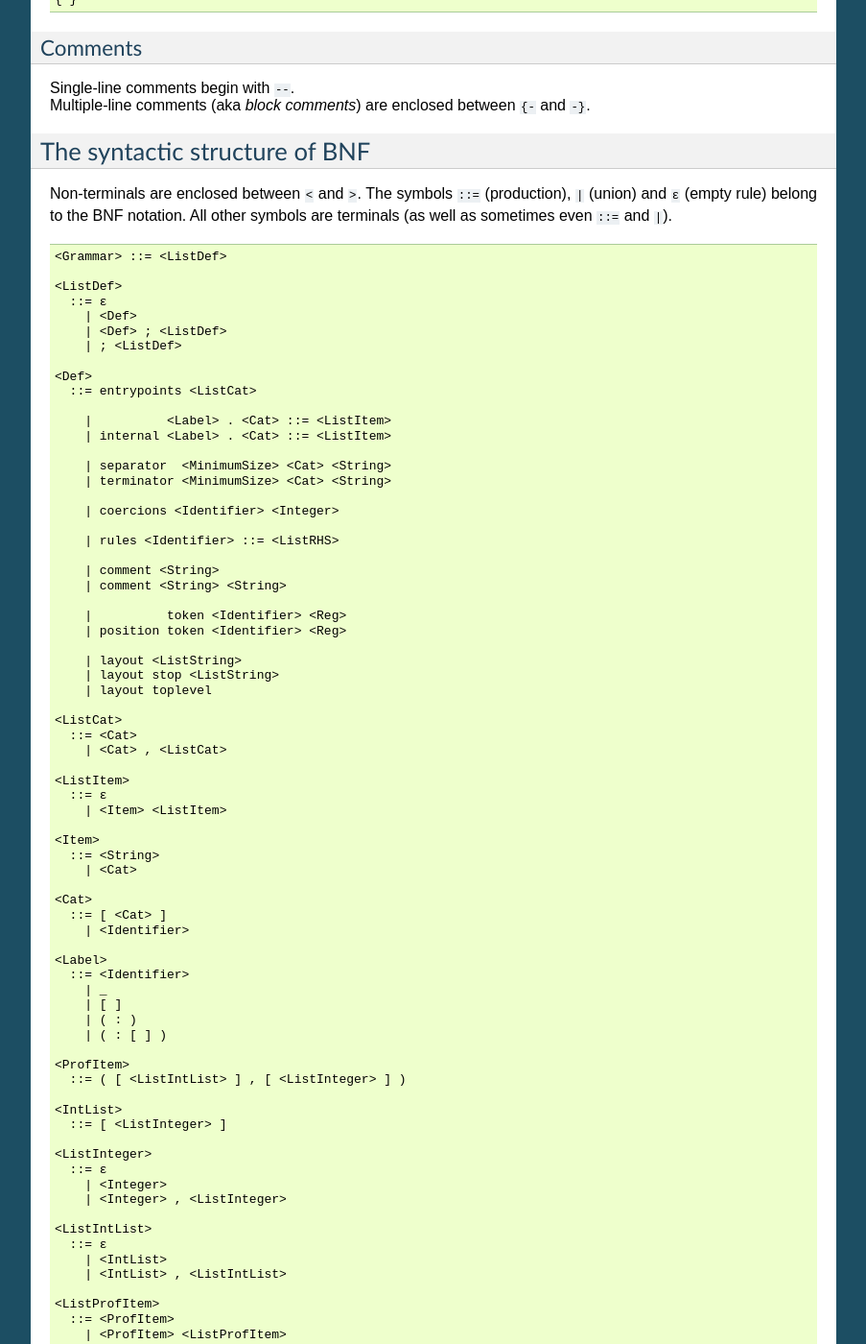
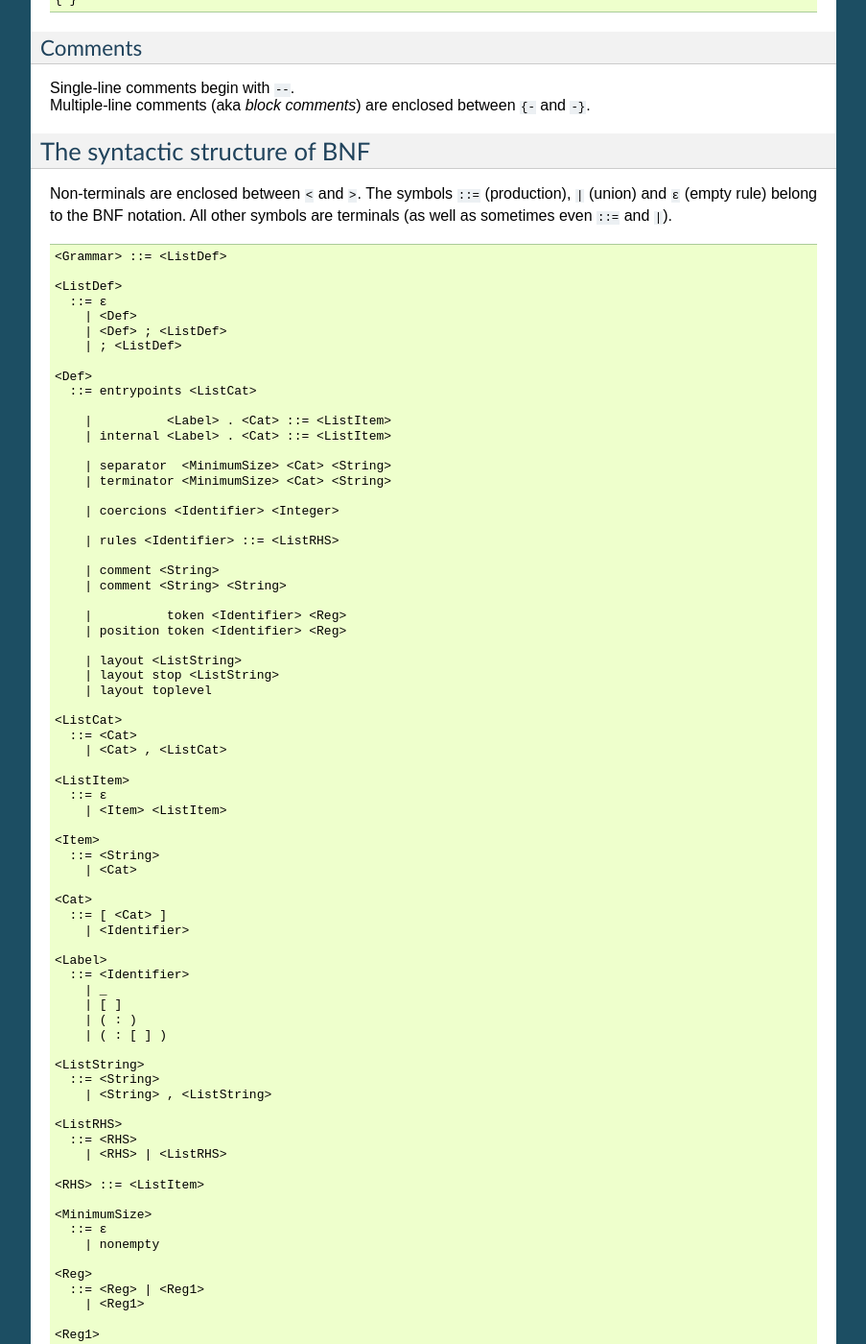
Before and after one commit to BNFC/bnfc, a Sphinx documentation site: the page built from docs/lbnf.rst, in a window 1280 px wide and 1400 px high, scrolled down 14032 px. Shown: the whole window at 96% size, without its empty margins (198-1101 px from the left). Built offline with Sphinx 7.4.7, drawn with Linux system fonts in a browser that asks for light colours; formulas are drawn with MathJax 3; some of the changed text lies outside the part shown.

Commit message:
[ #265 purge Profile ] remove now unused (List)IntList from LBNF grammar
Integer list(s) (lists) were used in profiles and are now obsolete.

```diff
--- a/docs/lbnf.rst
+++ b/docs/lbnf.rst
@@ -1045,26 +1045,6 @@ All other symbols are terminals
         | ( : )
         | ( : [ ] )
 
-    <ProfItem>
-      ::= ( [ <ListIntList> ] , [ <ListInteger> ] )
-
-    <IntList>
-      ::= [ <ListInteger> ]
-
-    <ListInteger>
-      ::= ε
-        | <Integer>
-        | <Integer> , <ListInteger>
-
-    <ListIntList>
-      ::= ε
-        | <IntList>
-        | <IntList> , <ListIntList>
-
-    <ListProfItem>
-      ::= <ProfItem>
-        | <ProfItem> <ListProfItem>
-
     <ListString>
       ::= <String>
         | <String> , <ListString>
```
Also changed, not shown: 4 other files.
